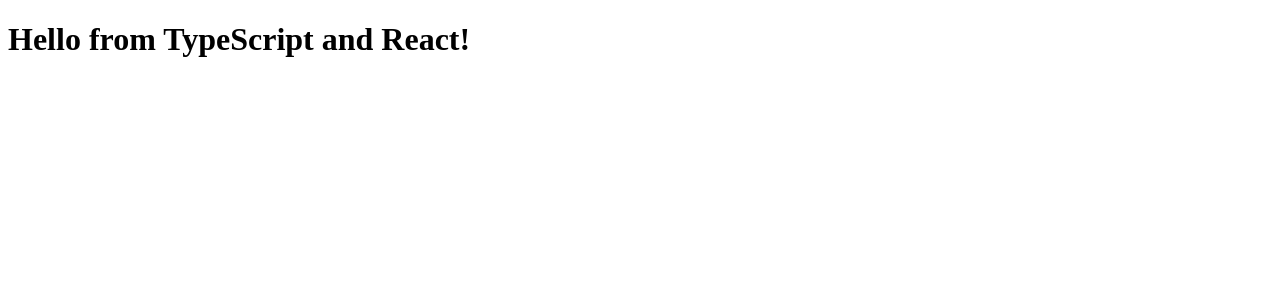
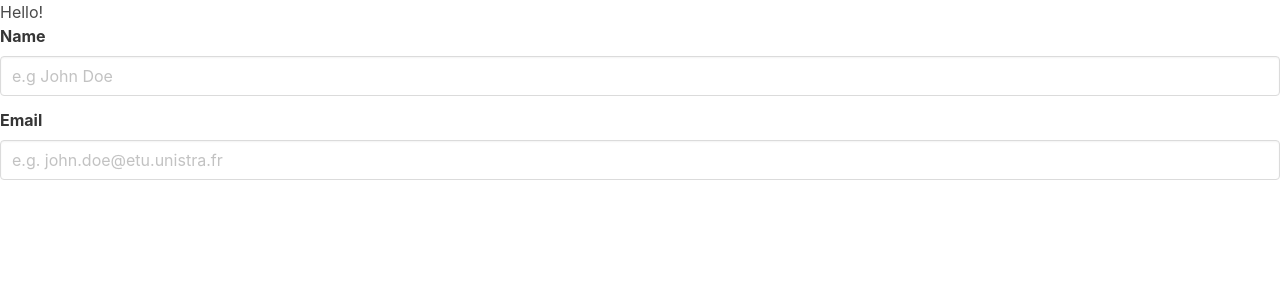
Before and after one commit to AIUS/aius_website, a React app in the folder assets/: page / in a window 1280 px wide. Shown: the top 300 px of the page. Built offline with nearby package versions, Linux system fonts and the light colour scheme; the HTML template or start-up script is replaced by a standard one.

Commit message:
added Bulma

```diff
--- a/assets/package.json
+++ b/assets/package.json
@@ -6,6 +6,7 @@
     "watch": "webpack --mode development --watch"
   },
   "dependencies": {
+    "bulma": "^0.7.5",
     "phoenix": "file:../deps/phoenix",
     "phoenix_html": "file:../deps/phoenix_html",
     "react": "^16.9.0",
--- /dev/null
+++ b/assets/src/components/Form.tsx
@@ -0,0 +1,21 @@
+import * as React from 'react';
+
+export const Form = () => (
+  <form>
+    <div className="field">
+      <label className="label">Name</label>
+      <div className="control">
+        <input className="input" type="text" placeholder="e.g John Doe" />
+      </div>
+    </div>
+
+    <div className="field">
+      <label className="label">Email</label>
+      <div className="control">
+        <input className="input" type="email" placeholder="e.g. john.doe@etu.unistra.fr" />
+      </div>
+    </div>
+  </form>
+);
+
+export default Form;
--- a/assets/src/components/Hello.tsx
+++ /dev/null
@@ -1,9 +0,0 @@
-import * as React from 'react';
-
-export interface HelloProps {
-  compiler: string,
-  framework: string,
-};
-
-export const Hello = (props: HelloProps) =>
-  <h1>Hello from {props.compiler} and {props.framework}!</h1>;
--- /dev/null
+++ b/assets/src/components/Layout.tsx
@@ -0,0 +1,13 @@
+import * as React from 'react';
+
+import Form from './Form';
+import '../../node_modules/bulma/css/bulma.min.css';
+
+export const Hello = () => (
+  <div>
+    <h1>Hello!</h1>
+    <Form />
+  </div>
+);
+
+export default Hello;
--- a/assets/src/index.tsx
+++ b/assets/src/index.tsx
@@ -1,9 +1,9 @@
 import * as React from 'react';
 import * as ReactDOM from 'react-dom';
 
-import { Hello } from './components/Hello';
+import Layout from './components/Layout';
 
 ReactDOM.render(
-  <Hello compiler="TypeScript" framework="React" />,
+  <Layout />,
   document.getElementById('app')
 );
--- a/assets/webpack.config.js
+++ b/assets/webpack.config.js
@@ -1,11 +1,13 @@
 const path = require('path');
+const MiniCssExtractPlugin = require('mini-css-extract-plugin');
+const CopyWebpackPlugin = require('copy-webpack-plugin');
 
 module.exports = (_env, _options) => ({
   mode: 'production',
   devtool: 'source-map',
 
   resolve: {
-    extensions: ['.ts', '.tsx', '.js'],
+    extensions: ['.ts', '.tsx', '.js', '.css'],
   },
 
   output: {
@@ -36,6 +38,14 @@
         test: /\.js$/,
         loader: 'source-map-loader',
       },
+      {
+        test: /\.css$/,
+        use: [MiniCssExtractPlugin.loader, 'css-loader'],
+      },
     ],
   },
+  plugins: [
+    new MiniCssExtractPlugin({ filename: '../css/app.css' }),
+    new CopyWebpackPlugin([{ from: 'static/', to: '../' }])
+  ]
 });
```
Also changed, not shown: 2 other files (tests, documents, lock files or other folders).
